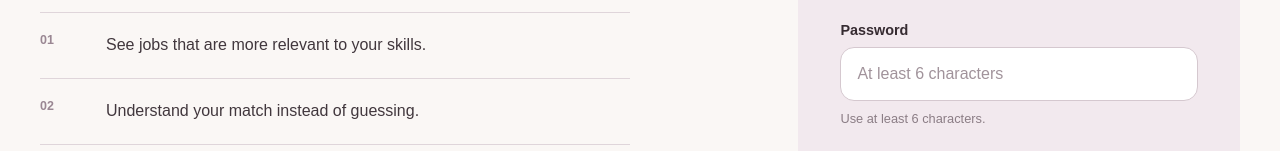
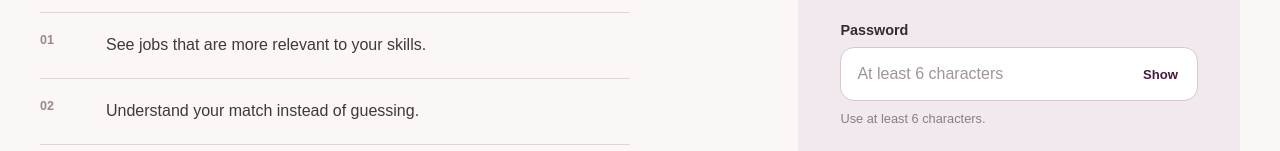
Before and after one commit to HackYourFutureProjects/c55-final-project-group-C, a Next.js app in the folder frontend/: page /register in a window 1280 px wide. Shown: the part 602-753 px from the top of the page. Built offline with nearby package versions, Linux system fonts and the light colour scheme; no server answers.

Commit message:
fix(frontend): add password visibility toggles

```diff
--- a/frontend/src/app/globals.css
+++ b/frontend/src/app/globals.css
@@ -582,6 +582,39 @@ a {
 .auth-field input:focus {
   border-color: #6b345d;
   box-shadow: 0 0 0 3px rgba(75, 23, 63, 0.09);
+}
+
+.auth-password-input {
+  position: relative;
+}
+
+.auth-password-input input {
+  padding-right: 82px;
+}
+
+.auth-password-input button {
+  position: absolute;
+  top: 50%;
+  right: 10px;
+  transform: translateY(-50%);
+  border: 0;
+  border-radius: 999px;
+  padding: 8px 10px;
+  background: transparent;
+  color: #4b173f;
+  font: inherit;
+  font-size: 0.82rem;
+  font-weight: 700;
+  cursor: pointer;
+}
+
+.auth-password-input button:hover {
+  background: rgba(75, 23, 63, 0.08);
+}
+
+.auth-password-input button:focus-visible {
+  outline: 3px solid rgba(75, 23, 63, 0.18);
+  outline-offset: 2px;
 }
 
 .auth-primary-button,
--- a/frontend/src/app/register/page.tsx
+++ b/frontend/src/app/register/page.tsx
@@ -26,6 +26,7 @@ export default function RegisterPage() {
 
   const [errors, setErrors] = useState<FormErrors>({});
   const [isSubmitting, setIsSubmitting] = useState(false);
+  const [isPasswordVisible, setIsPasswordVisible] = useState(false);
 
   function validateForm() {
     const nextErrors: FormErrors = {};
@@ -207,15 +208,26 @@ export default function RegisterPage() {
           <div className="auth-field">
             <label htmlFor="password">Password</label>
 
+            <div className="auth-password-input">
               <input
                 id="password"
                 name="password"
-              type="password"
+                type={isPasswordVisible ? "text" : "password"}
                 autoComplete="new-password"
                 value={password}
                 onChange={(event) => setPassword(event.target.value)}
                 placeholder="At least 6 characters"
               />
+              <button
+                type="button"
+                aria-label={
+                  isPasswordVisible ? "Hide password" : "Show password"
+                }
+                onClick={() => setIsPasswordVisible((isVisible) => !isVisible)}
+              >
+                {isPasswordVisible ? "Hide" : "Show"}
+              </button>
+            </div>
 
             {errors.password ? (
               <p className="auth-field-error">{errors.password}</p>
```
Also changed, not shown: frontend/src/app/login/page.tsx (+13 -1 lines). Lines whose indentation alone changed are shown as unchanged.
